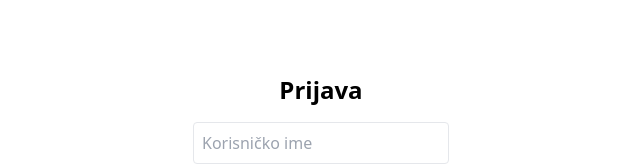
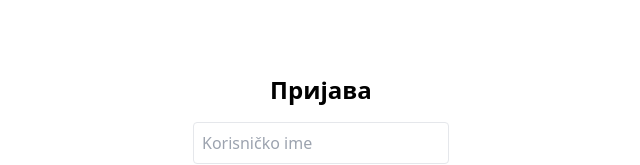
Before and after one commit to ctahk0/kalendar-grand, a React (Vite) app: page / in a window 1280 px wide. Shown: the part 232-397 px from the top of the page, without its empty margins (319-959 px from the left). Built offline with nearby package versions, Linux system fonts and the light colour scheme.

Commit message:
Dodana srpska lokalizacija

```diff
--- a/src/CalendarApp.jsx
+++ b/src/CalendarApp.jsx
@@ -134,7 +134,7 @@ export default function CalendarApp() {
   if (!isLoggedIn) {
     return (
       <div className="flex flex-col items-center justify-center min-h-screen p-4">
-        <h2 className="text-2xl font-bold mb-4">Prijava</h2>
+        <h2 className="text-2xl font-bold mb-4">Пријава</h2>
         <form onSubmit={handleLogin} className="flex flex-col gap-2 w-64">
           <input
             type="text"
@@ -161,8 +161,8 @@ export default function CalendarApp() {
   return (
     <div className="p-4">
       <div className="flex justify-between items-center mb-4">
-        <h1 className="text-xl font-bold">📅 Kalendar događaja</h1>
-        <button onClick={handleLogout} className="text-sm text-red-600 underline">Odjavi se</button>
+        <h1 className="text-xl font-bold">📅 Календар догађаја</h1>
+        <button onClick={handleLogout} className="text-sm text-red-600 underline">Одјави се</button>
       </div>
 
       <FullCalendar
```
